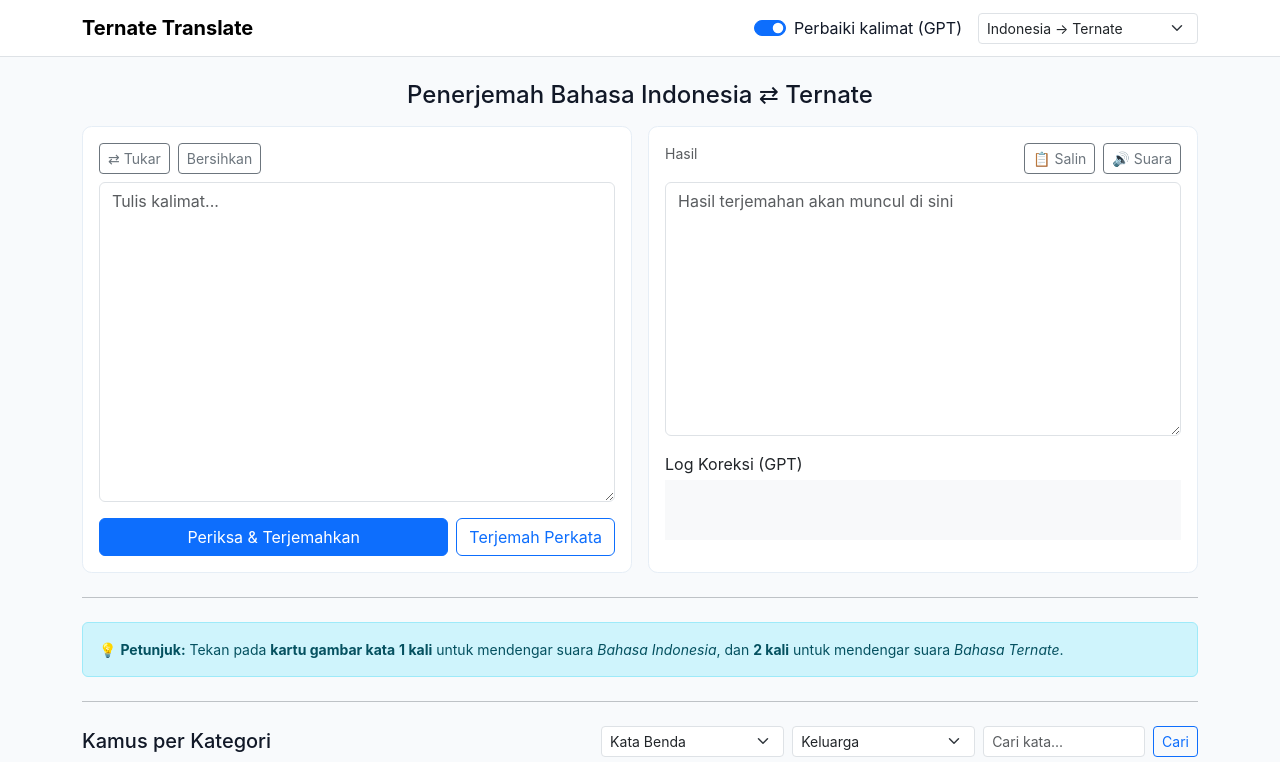
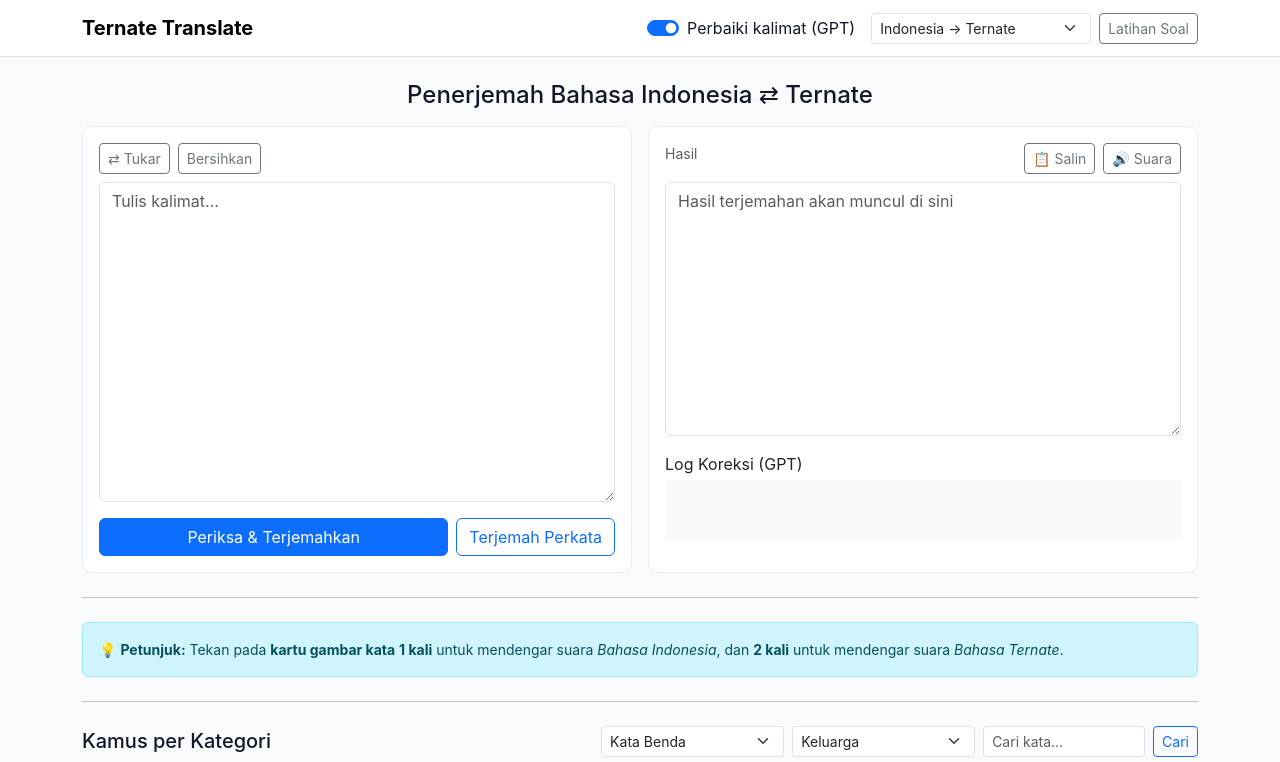
Before and after one commit to kinka90/-h-gs-.L-a-1, a website: page index.html in a window 1280 px wide. Shown: the top 762 px of the page. Drawn offline with nearby package versions, Linux system fonts and the light colour scheme; grey boxes are pictures that could not be loaded.

Commit message:
Update index.html

```diff
--- a/index.html
+++ b/index.html
@@ -26,6 +26,7 @@
         <option value="id-to-tt">Indonesia → Ternate</option>
         <option value="tt-to-id">Ternate → Indonesia</option>
       </select>
+      <a class="btn btn-sm btn-outline-secondary" href="ai-quiz-topic.html">Latihan Soal</a>
     </div>
   </div>
 </nav>
```
